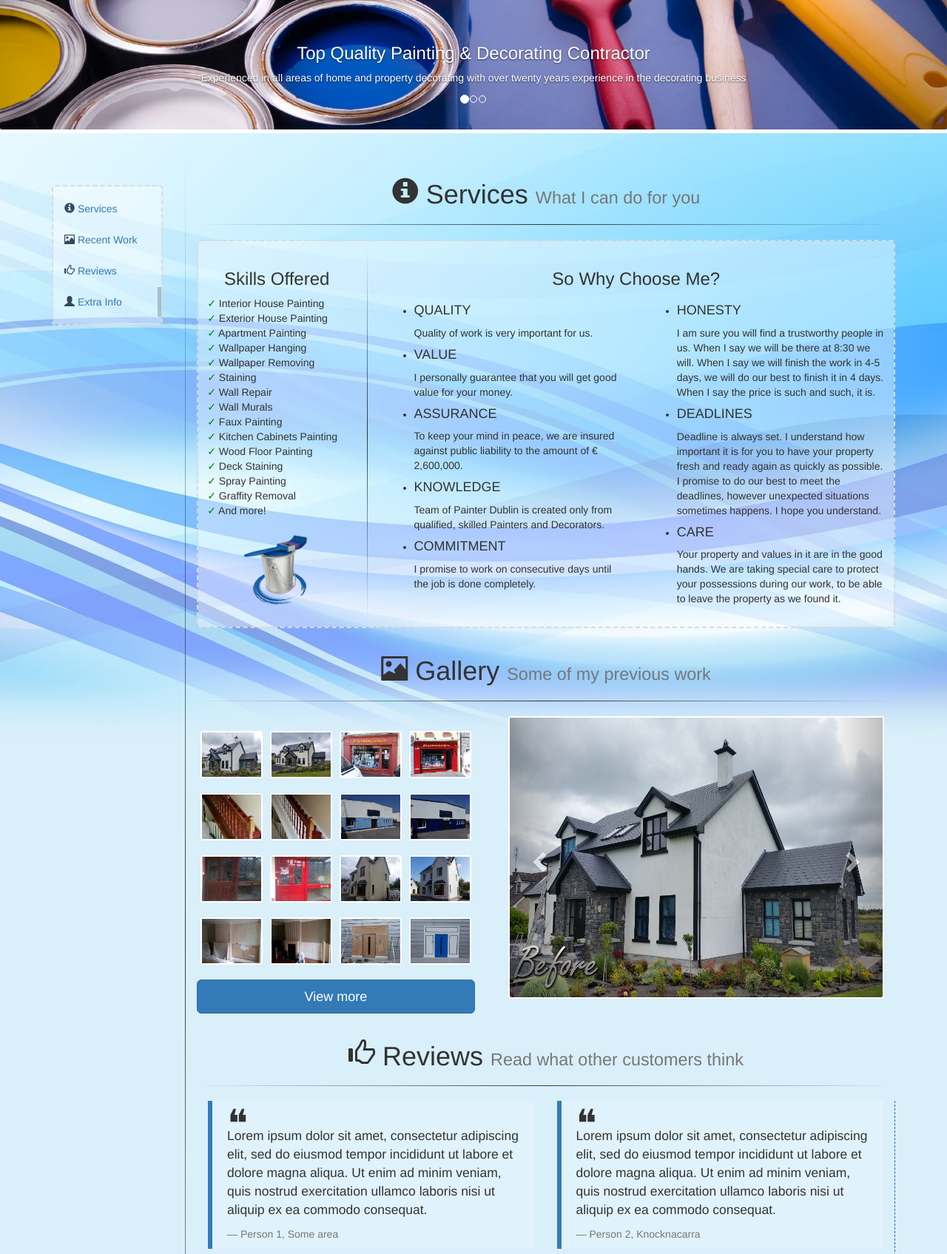
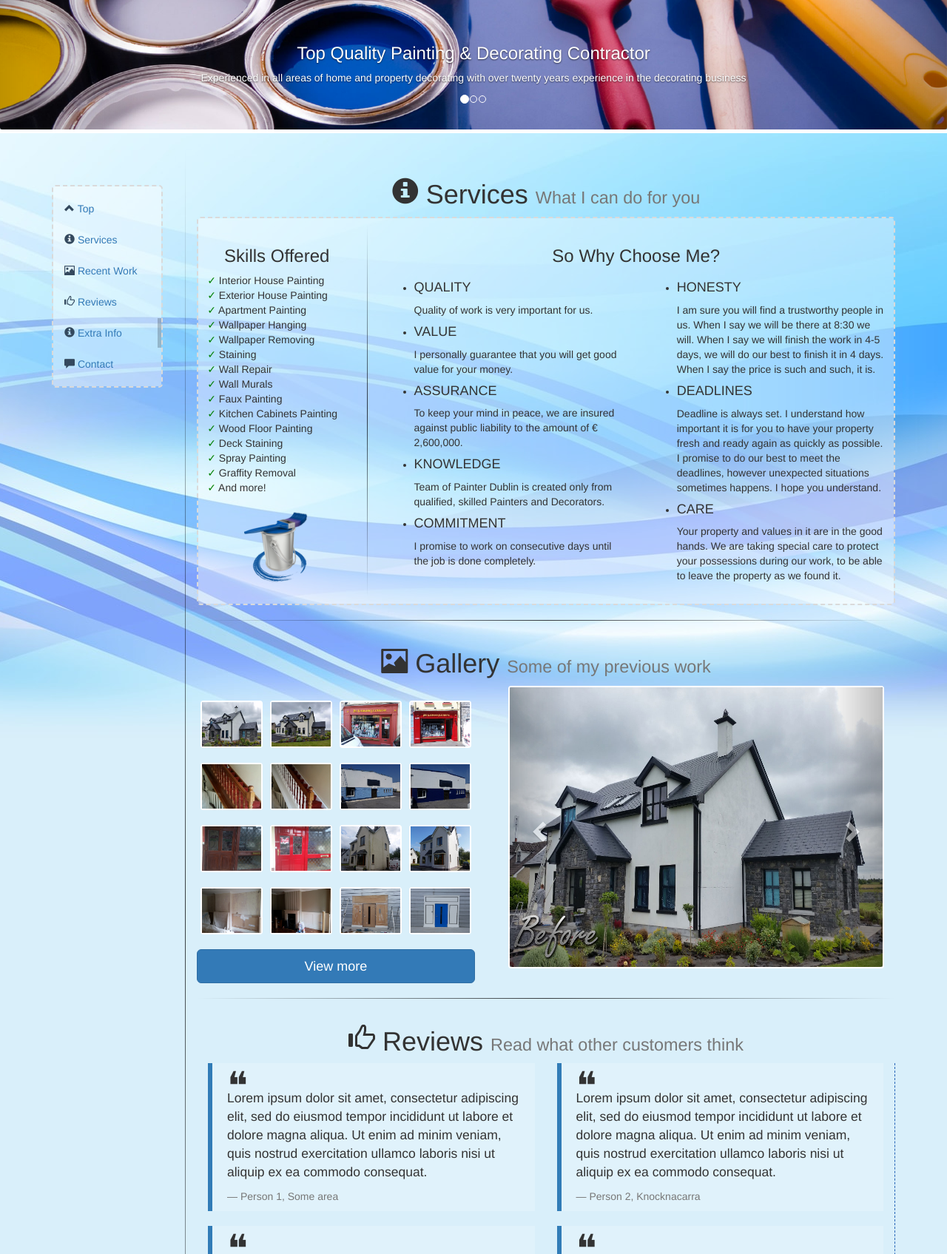
Before and after one commit to deezee30/painter4you, a PHP site: page / in a window 1280 px wide. Shown: the part 373-2068 px from the top of the page at 74% size. Run offline with PHP 8.4, Linux system fonts and the light colour scheme; grey boxes labelled with a size stand in for pictures from a placeholder-image service; some libraries are stand-ins or nearby versions.

Commit message:
Add 2 new affix navbar items

```diff
--- a/components/extra.php
+++ b/components/extra.php
@@ -14,7 +14,7 @@
     <div class="col-xs-5 text-center">
         <div class="box">
             <div class="box-content">
-                <h1 class="tag-title"><span class="glyphicon glyphicon-user" aria-hidden="true"></span> Contact</h1>
+                <h1 class="tag-title"><span class="glyphicon glyphicon-comment" aria-hidden="true"></span> Contact</h1>
                 <hr class="separator" />
                 <div class="row">
                     <div class="col-xs-4" style="text-align: right">
--- a/components/main.php
+++ b/components/main.php
@@ -41,10 +41,12 @@
             <div class="col-sm-2" id="leftCol">
                 <!-- sliding nav bar -->
                 <ul class="box nav nav-stacked" id="sidebar">
+                    <li><a href="#top"><span class="glyphicon glyphicon-chevron-up" aria-hidden="true"></span> Top</a></li>
                     <li><a href="#services"><span class="glyphicon glyphicon-info-sign" aria-hidden="true"></span> Services</a></li>
                     <li><a href="#gallery"><span class="glyphicon glyphicon-picture" aria-hidden="true"></span> Recent Work</a></li>
                     <li><a href="#reviews"><span class="glyphicon glyphicon-thumbs-up" aria-hidden="true"></span> Reviews</a></li>
-                    <li><a href="#extra"><span class="glyphicon glyphicon-user" aria-hidden="true"></span> Extra Info</a></li>
+                    <li><a href="#extra"><span class="glyphicon glyphicon-info-sign" aria-hidden="true"></span> Extra Info</a></li>
+                    <li><a href="#" data-toggle="modal" data-target="#contactModal"><span class="glyphicon glyphicon-comment" aria-hidden="true"></span> Contact</a></li>
                 </ul>
             </div>
             <!-- /left -->
@@ -57,9 +59,8 @@
                     <h1><span class="glyphicon glyphicon-info-sign" aria-hidden="true"></span> Services <small>What I can do for you</small></h1>
                 </div>
 
+                <?php include_once("services.html") ?>
                 <hr class="separator" />
-
-                <?php include_once("services.html") ?>
                 <!-- /about -->
 
                 <!-- gallery -->
@@ -67,9 +68,8 @@
                     <h1><span class="glyphicon glyphicon-picture" aria-hidden="true"></span> Gallery <small>Some of my previous work</small></h1>
                 </div>
 
+                <?php include_once("gallery2.php") ?>
                 <hr class="separator" />
-
-                <?php include_once("gallery2.php") ?>
                 <!-- /gallery -->
 
                 <!-- reviews -->
@@ -77,17 +77,14 @@
                     <h1><span class="glyphicon glyphicon-thumbs-up" aria-hidden="true"></span> Reviews <small>Read what other customers think</small></h1>
                 </div>
 
+                <?php include_once("testimonials.php") ?>
                 <hr class="separator" />
-
-                <?php include_once("testimonials.php") ?>
                 <!-- /reviews -->
 
                 <!-- extra -->
                 <div class="section" id="extra">
-                    <h1><span class="glyphicon glyphicon-user" aria-hidden="true"></span> Additional Info <small>Quotes, questions and extra information</small></h1>
+                    <h1><span class="glyphicon glyphicon-comment" aria-hidden="true"></span> Additional Info <small>Quotes, questions and extra information</small></h1>
                 </div>
-
-                <hr class="separator" />
 
                 <?php include_once("extra.php") ?>
                 <!-- /extra -->
```
